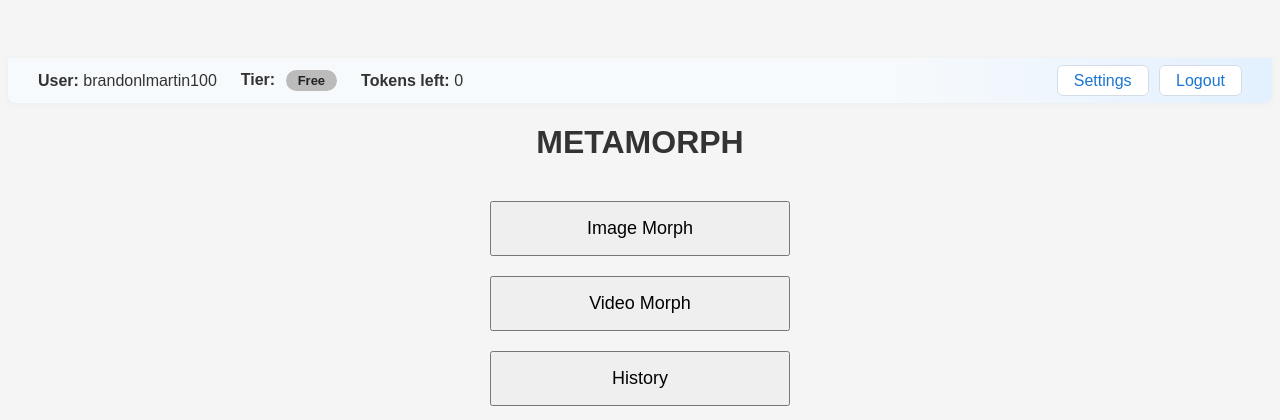
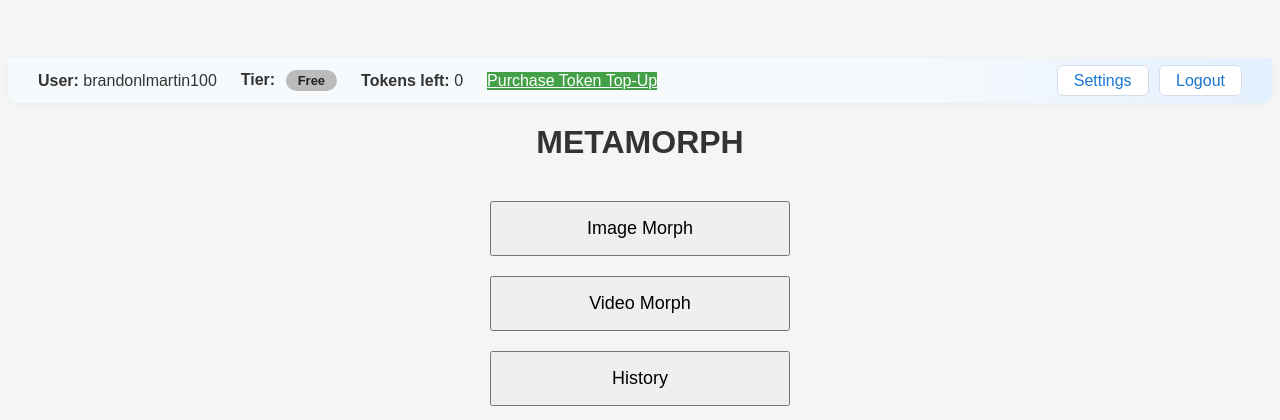
Before and after one commit to BrandonM01/METAMORPH, a Flask app: page / in a window 1280 px wide. Shown: the top 420 px of the page. Run offline with Flask 3, Linux system fonts and the light colour scheme; a user stored in the database is signed in.

Commit message:
Update base.html

```diff
--- a/templates/base.html
+++ b/templates/base.html
@@ -70,6 +70,13 @@ body {
         {% endif %}
     </span>
     <span><b>Tokens left:</b> <span id="tokens-left">{{ current_user.tokens }}</span></span>
+    <!-- Purchase Token Top-Up Button START -->
+    <a href="{{ url_for('subscription.purchase_topup') }}"
+       class="user-actions"
+       style="background:#43a047;color:#fff;border-color:#43a047;">
+        Purchase Token Top-Up
+    </a>
+    <!-- Purchase Token Top-Up Button END -->
     <span class="user-actions" style="margin-left:auto;">
         <a href="{{ url_for('settings') }}">Settings</a>
         <a href="{{ url_for('logout') }}">Logout</a>
```
